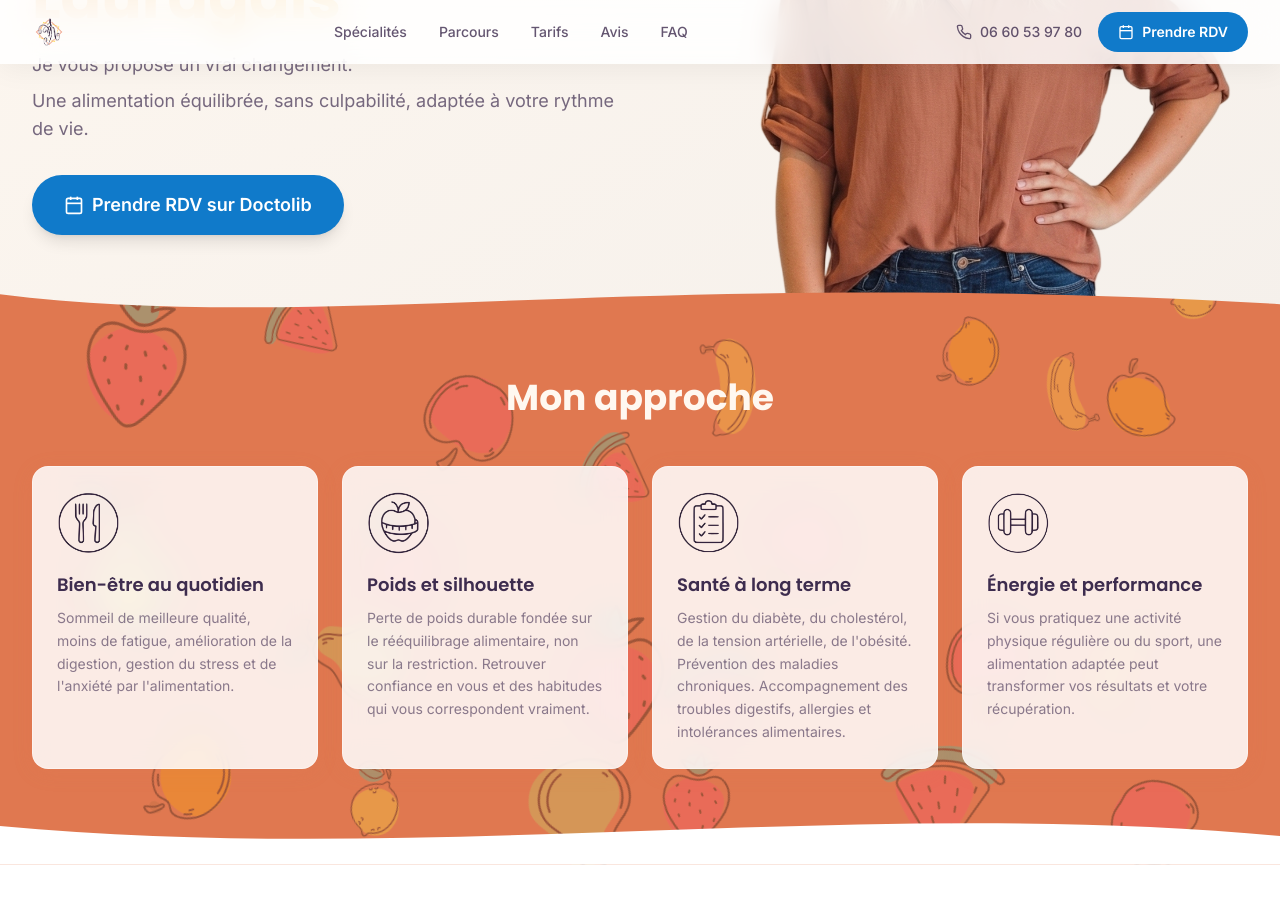
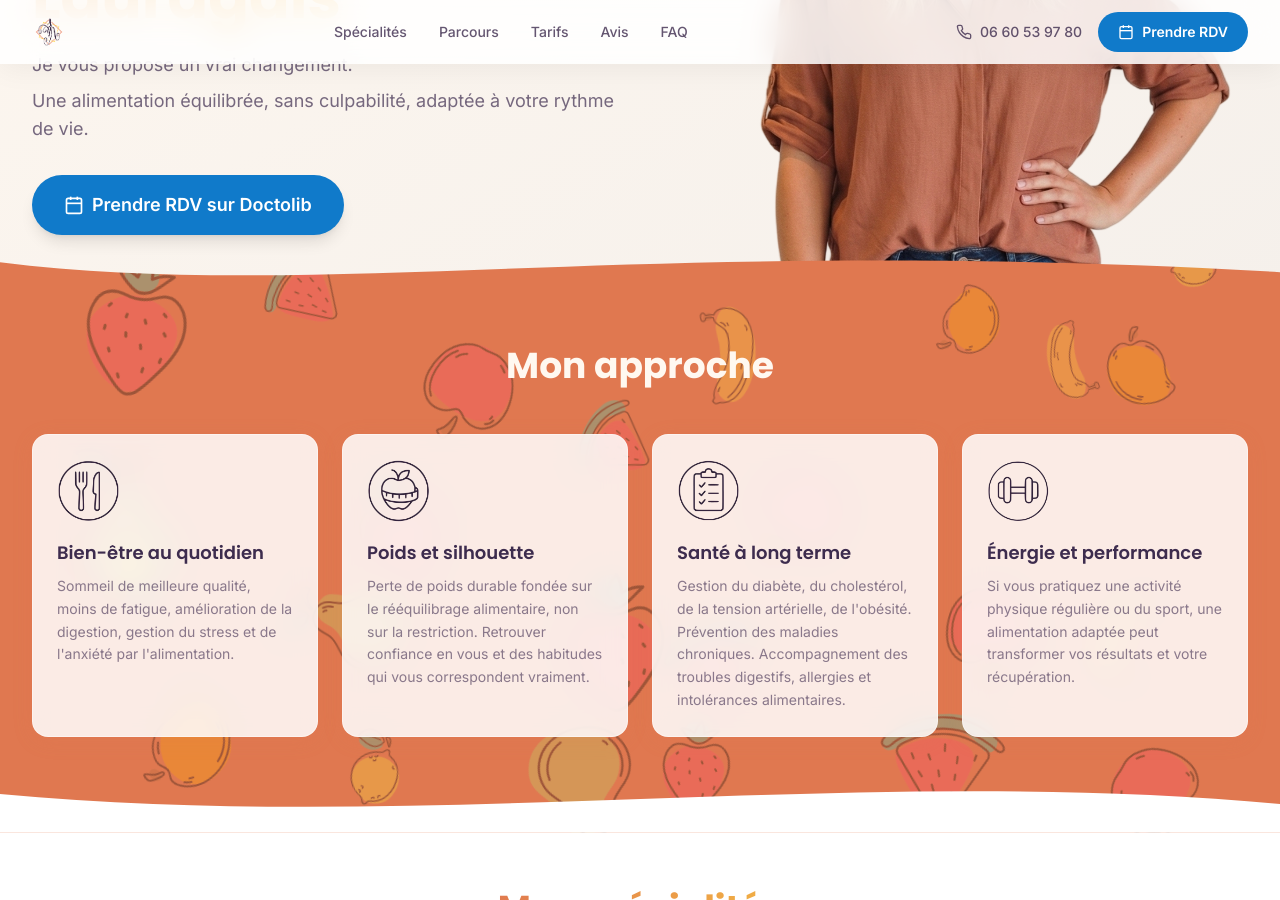
Before and after one commit to r0ots/jmdiet2, a Jekyll site: the page built from index.html, in a window 1280 px wide and 900 px high, scrolled down 504 px. Built offline with Jekyll 4.4.1, drawn with Linux system fonts in a browser that asks for light colours; nearby versions of some CDN libraries.

Commit message:
fix spacing button

```diff
--- a/_includes/hero.html
+++ b/_includes/hero.html
@@ -1,4 +1,4 @@
-<section class="relative bg-gradient-to-br from-cream to-beige pt-36 pb-16 lg:pt-40 lg:pb-8 overflow-hidden">
+<section class="relative bg-gradient-to-br from-cream to-beige pt-36 pb-0 lg:pt-40 overflow-hidden">
   <div class="max-w-7xl mx-auto px-4 sm:px-6 lg:px-8 relative">
     <div class="grid lg:grid-cols-2 gap-12 items-center">
       <div class="scroll-reveal">
```
